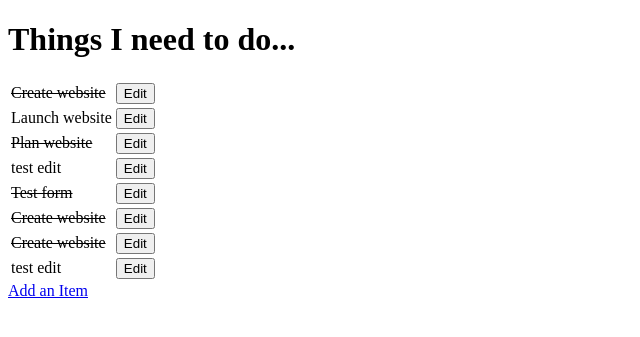
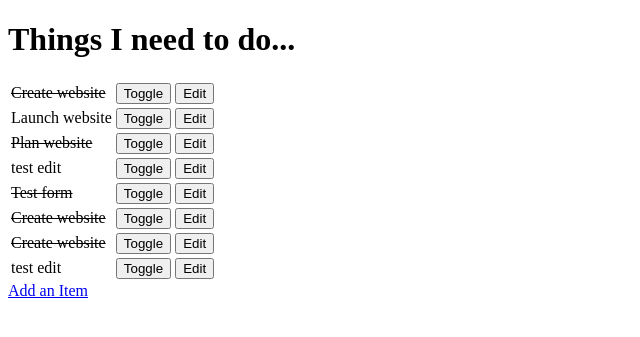
Before and after one commit to NinjaAiden/django_todo, a Django app: page / in a window 1280 px wide. Shown: the top 337 px of the page, without its empty margins (0-640 px from the left). Run offline with Django 3.2, Linux system fonts and the light colour scheme; data comes from the database, SQL or seed files in the repository; both versions use the stored data as it was after the commit.

Commit message:
added toggle function for finished items

```diff
--- a/django_todo/urls.py
+++ b/django_todo/urls.py
@@ -17,7 +17,7 @@ from django.conf.urls import url
 from django.contrib import admin
 
 # import function from views in todo subfolder
-from todo.views import get_todo_list, create_an_item, edit_an_item
+from todo.views import get_todo_list, create_an_item, edit_an_item, toggle_status
 
 urlpatterns = [
     url(r'^admin/', admin.site.urls),
@@ -34,5 +34,6 @@ urlpatterns = [
     # angular brackets bind the data to the query
     # '\d' is a regex for digit or int
     # adding a '+' allows for multiple digits instead of a single number
-    url(r'^edit/(?P<id>\d+)$', edit_an_item)
+    url(r'^edit/(?P<id>\d+)$', edit_an_item),
+    url(r'^toggle/(?P<id>\d+)$', toggle_status)
 ]
--- a/todo/templates/todo_list.html
+++ b/todo/templates/todo_list.html
@@ -21,6 +21,13 @@
             {% endif %}
 
             <td>
+                <form method="POST" action="toggle/{{ item.id }}">
+                    {% csrf_token %}
+                    <input type="submit" value="Toggle"/>
+                </form>
+            </td>
+
+            <td>
                 <form method="GET" action="edit/{{ item.id }}">
                     <input type="submit" value="Edit"/>
                 </form>
--- a/todo/views.py
+++ b/todo/views.py
@@ -46,3 +46,11 @@ def edit_an_item(request, id):
     else:
         form = ItemForm(instance=item)
     return render(request, "item_form.html", {'form': form})
+
+def toggle_status(request, id):
+
+    item = get_object_or_404(Item, pk=id)
+    item.done = not item.done
+    item.save()
+
+    return redirect(get_todo_list)
```
Also changed, not shown: db.sqlite3.
